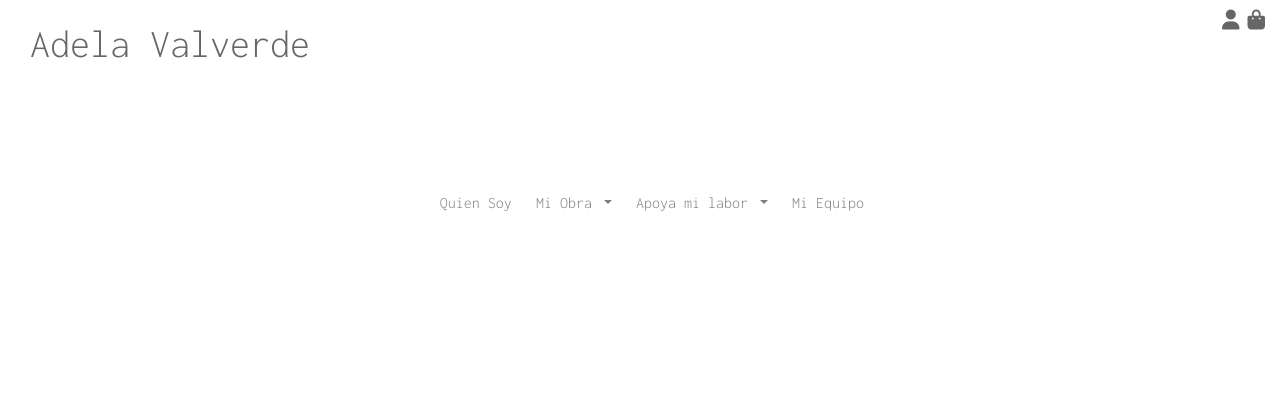
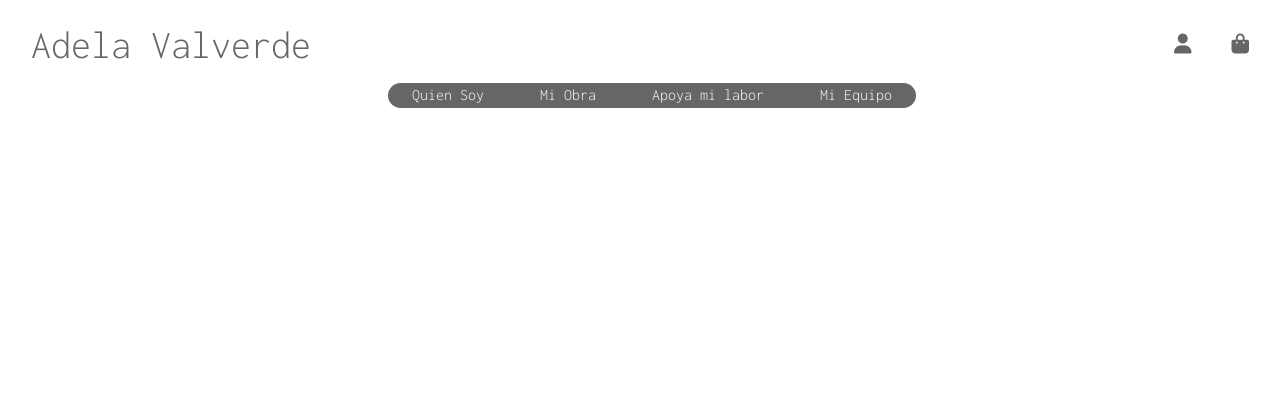
Before and after one commit to EL1909/adela_valverde, a Django app: page / in a window 1280 px wide. Shown: the top 420 px of the page. Run offline with Django 4.2, Linux system fonts and the light colour scheme; some libraries are stand-ins or nearby versions.

Commit message:
Styling main-navbar

```diff
--- a/static/css/base.css
+++ b/static/css/base.css
@@ -23,26 +23,27 @@ a:hover, a:active, a:focus {
 
 /* Header ---------------------------------------*/
 
-#header {
+#topbar {
+  height: 75px;
   background-color: #ffffff;
-  height: 100px;
 }
 
 .logo {
   margin: none;
-  padding: 15px;
+  padding: 1rem;
   color: #666666;
 }
 
 .navbar-nav {
   display: inline-block;
   align-items: right;
-  height: 175px;
+  height: 25px;
   color: #666666;
 }
 
-.nav-item {
-  display:inline-block;
+#topbar .nav-item {
+  display: inline-block;
+  padding: 1.5rem 1rem;
   margin: none;
   align-items: right;
   padding: none;
@@ -51,6 +52,29 @@ a:hover, a:active, a:focus {
 
 /* Main Navigation ----------------------------*/
 
+#main-nav-container {
+  display: flex;
+  justify-content: center;
+  align-items: center;
+}
+
+#main-nav {
+  background-color: #666666;
+  height: 25px;
+  max-width:fit-content;
+  border-radius: 25px;
+}
+
+#main-nav .nav-item {
+  display: inline-block;
+  align-items:center;
+  padding: 0 1rem;
+}
+
+#main-nav .nav-link {
+  display: inline;
+  color: #fafafa;
+}
 
 
 /* Homepage ---------------------------------------*/
@@ -195,6 +219,26 @@ a:hover, a:active, a:focus {
       font-size: 2.5rem;
     }
 
+    #main-nav {
+      min-width: 100%;
+    }
+
+    .logo {
+      padding: .5rem;
+    }
+
+    #main-nav .nav-item {
+      align-items:left;
+      text-align: justify;
+      padding: 1rem;
+      width: 100%;
+    }
+
+
+
+
+
+
     .main-content {
       position: absolute;
       top: 30px;
--- a/templates/base.html
+++ b/templates/base.html
@@ -28,9 +28,9 @@
   </head>
   <body>
     <!-- Header -->
-    <header class="container-fluid" id="header">
+    <header class="container-fluid">
       <!-- Top Bar -->
-      <div class="row">
+      <div class="row" id="topbar">
         <!-- Logo -->
         <div class="col-12 col-md-6">
           <a class="navbar-brand" href="{% url 'home' %}">
@@ -38,7 +38,7 @@
           </a>
         </div>
         <!-- Login and Shopping Bag -->
-        <div class="col-12 col-md-6 d-none d-md-flex justify-content-end">
+        <div class="col-12 col-md-6 d-none d-sm-flex justify-content-end">
             <ul class="navbar-nav">
                 <li class="nav-item form-inline">
                   <a class="nav-link" href="#" id="user-options" data-toggle="dropdown" aria-haspopup="true" aria-expanded="false">
@@ -75,17 +75,17 @@
              </ul>
         </div>
       </div>
+    </header>
           <!-- Main Menu -->
-      <div class="row bg-white">
-        <nav class="navbar navbar-expand-md navbar-light w-100">
+          <div class="row" id="main-nav-container">
+            <nav class="navbar navbar-expand-sm">
               <button class="navbar-toggler" type="button" data-toggle="collapse" data-target="#main-nav" aria-controls="main-nav" aria-expanded="false" aria-label="Toggle navigation">
-            <span class="navbar-toggler-icon"></span>
+                <span<i class="fa-solid fa-bars"></i></span>
               </button>
               {% include 'includes/mobile-top-header.html' %}
               {% include 'includes/main-nav.html' %}
             </nav>
           </div>
-    </header>
     <!-- Alerts from messages -->
     <div class="container alert-fixed">
       <div class="row">
--- a/templates/includes/main-nav.html
+++ b/templates/includes/main-nav.html
@@ -1,10 +1,10 @@
 <div class="collapse navbar-collapse" id="main-nav">
-  <ul class="navbar-nav w-auto mx-auto align-items-center">
+  <ul class="navbar-nav">
     <li class="nav-item">
       <a class="nav-link" href="#">Quien Soy</a>
     </li>
     <li class="nav-item dropdown">
-      <a class="nav-link dropdown-toggle" href="#" id="mi-obra" data-toggle="dropdown" aria-haspopup="true" aria-expanded="false">
+      <a class="nav-link" href="#" id="mi-obra" data-toggle="dropdown" aria-haspopup="true" aria-expanded="false">
         Mi Obra
       </a>
       <div class="dropdown-menu border-0" aria-labelledby="mi-obra">
@@ -15,7 +15,7 @@
       </div>
     </li>
     <li class="nav-item dropdown">
-      <a class="nav-link dropdown-toggle" href="#" id="apoya-mi-labor" data-toggle="dropdown" aria-haspopup="true" aria-expanded="false">
+      <a class="nav-link" href="#" id="apoya-mi-labor" data-toggle="dropdown" aria-haspopup="true" aria-expanded="false">
         Apoya mi labor
       </a>
       <div class="dropdown-menu border-0" aria-labelledby="apoya-mi-labor">
--- a/templates/includes/mobile-top-header.html
+++ b/templates/includes/mobile-top-header.html
@@ -1,5 +1,5 @@
 <li class="list-inline-item">
-    <a class="nav-link d-block d-md-none" href="#" id="mobile-search" data-toggle="dropdown" aria-haspopup="true" aria-expanded="false">
+    <a class="nav-link d-block d-sm-none" href="#" id="mobile-search" data-toggle="dropdown" aria-haspopup="true" aria-expanded="false">
         <div class="text-center">
             <div><i class="fas fa-search fa-lg"></i></div>
         </div>
@@ -20,7 +20,7 @@
     </div>
 </li>
 <li class="list-inline-item dropdown">
-    <a class="nav-link d-block d-md-none" href="#" id="user-options" data-toggle="dropdown" aria-haspopup="true" aria-expanded="false">
+    <a class="nav-link d-block d-sm-none" href="#" id="user-options" data-toggle="dropdown" aria-haspopup="true" aria-expanded="false">
         <div class="text-center">
             <div><i class="fas fa-user fa-lg"></i></div>
         </div>
@@ -39,7 +39,7 @@
     </div>
 </li>
 <li class="list-inline-item">
-    <a class="{% if grand_total %}text-primary font-weight-bold{% else %}text-black{% endif %} nav-link d-block d-md-none" href="#">
+    <a class="{% if grand_total %}text-primary font-weight-bold{% else %}text-black{% endif %} nav-link d-block d-sm-none" href="#">
         <div class="text-center">
             <div><i class="fas fa-shopping-bag fa-lg"></i></div>
             <p class="my-0">
```
Lines whose indentation alone changed are shown as unchanged.
